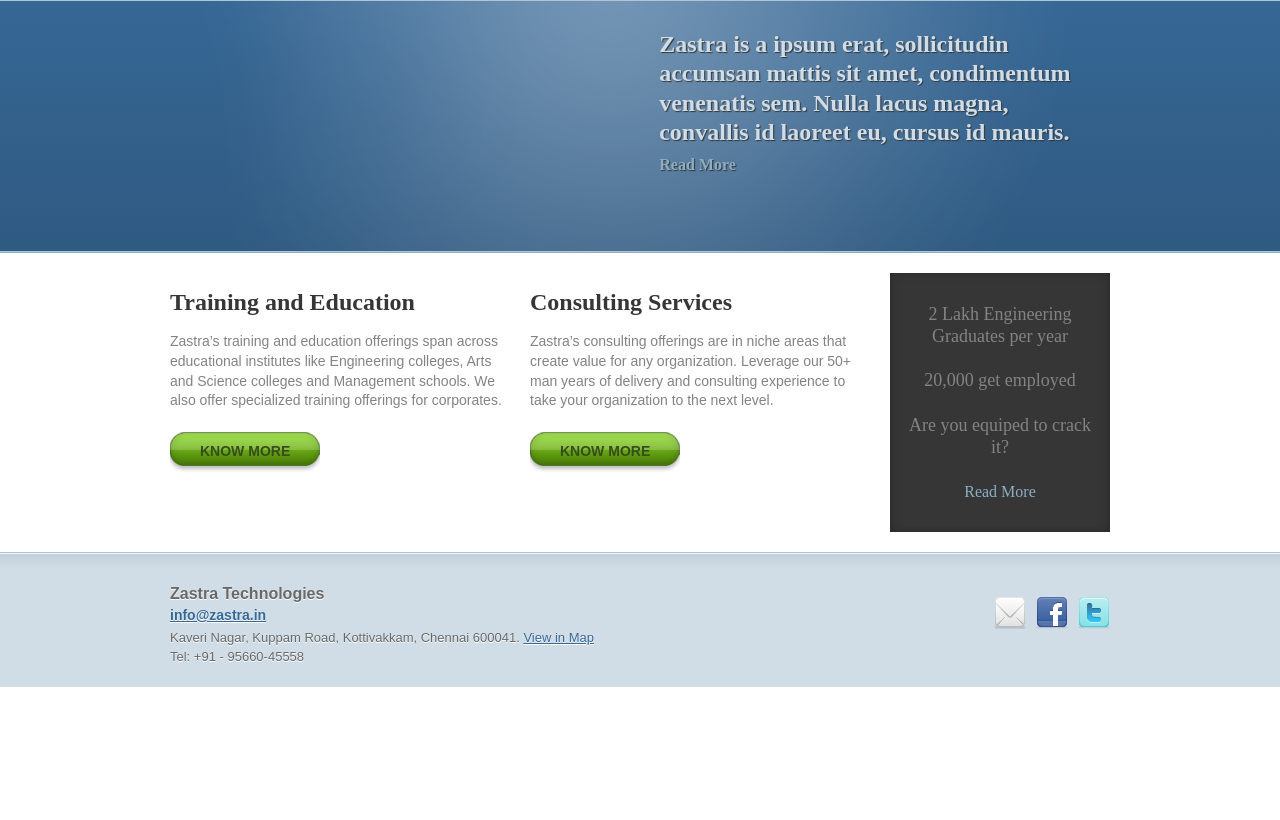
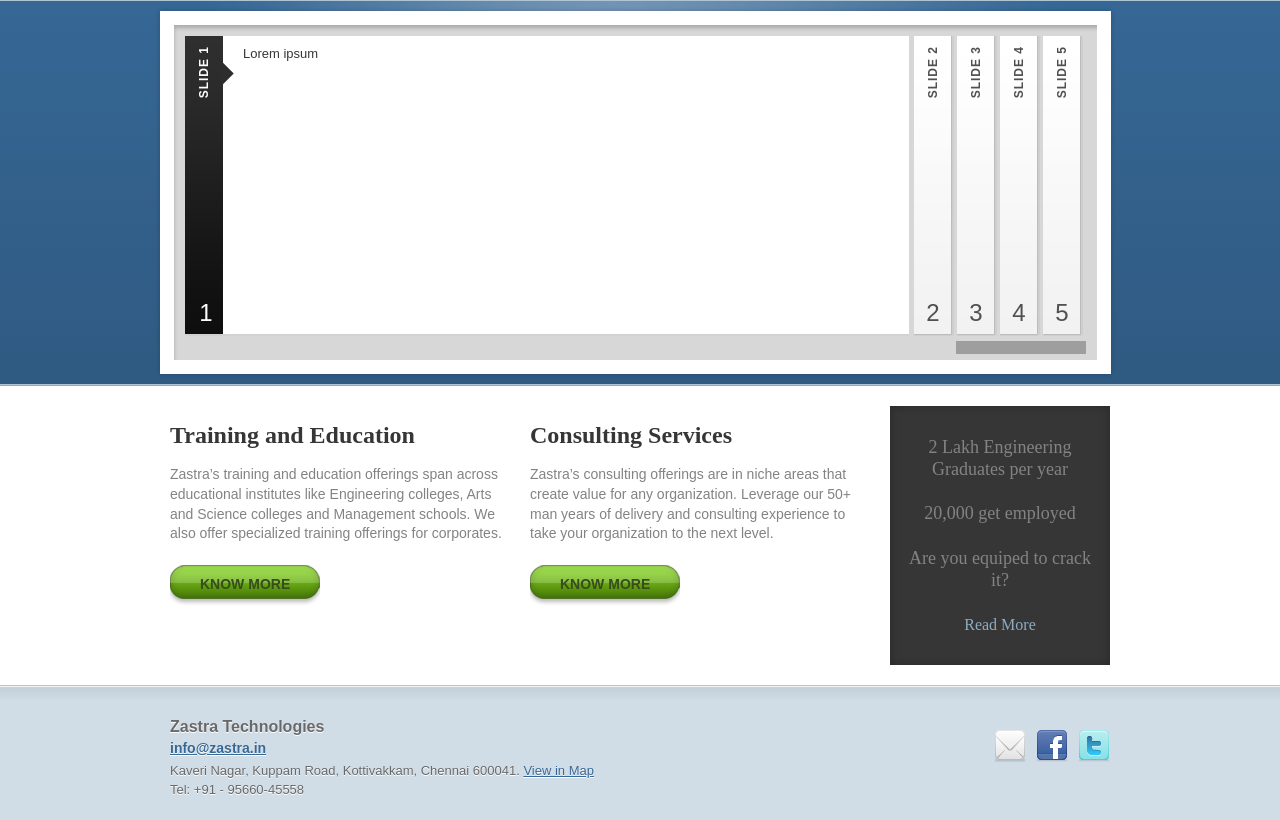
Before and after one commit to zastra/Zastra-Website, a PHP site: page / in a window 1280 px wide. Shown: the part 101-921 px from the top of the page. Before the commit the page ends 788 px from the top, so only its background shows below. Run offline with PHP 8.4, Linux system fonts and the light colour scheme; some libraries are stand-ins or nearby versions; some web fonts are replaced; grey boxes are pictures that could not be loaded.

Commit message:
Added slide deck to home page.

```diff
--- a/css/less/style.less
+++ b/css/less/style.less
@@ -422,6 +422,12 @@ h6{
       text-shadow: 1px 1px 1px @color1;
     }
   }
+
+  #slidedeck_frame{
+    width: 901px;
+    height: 300px;
+    margin: 10px 0;
+  }
 }
 
 #home_page_primary_content{
--- /dev/null
+++ b/css/slidedeck.skin.css
@@ -0,0 +1,276 @@
+/*
+Skin Name: SlideDeck Website Skin
+Skin URI: http://www.slidedeck.com/
+Description: The skin used at slidedeck.com
+Version: 1.5
+Author: digital-telepathy
+Author URI: http://www.dtelepathy.com/
+Tags: flexible, white, black, multi-color
+*/
+
+/*
+ * The frame surrounding the SlideDeck.
+ *
+ * Customize the width, height, padding and background to customize the area
+ * surrounding your SlideDeck.
+ */
+.skin-slidedeck {
+    position: relative;
+	padding: 11px 11px 24px;
+    background: url('../img/slidedeck/back.png') 0 0 #d7d7d7;
+    border: 14px solid #fff;
+    box-shadow: 0 0 5px rgba(0,0,0,0.2);
+    -moz-box-shadow: 0 0 5px rgba(0,0,0,0.2);
+    -webkit-box-shadow: 0 0 5px rgba(0,0,0,0.2);
+}
+
+/*
+ * The SlideDeck element itself.
+ *
+ * Customize the width and height to increase or decrease the size of
+ * your SlideDeck.
+ */
+.skin-slidedeck dl.slidedeck {
+    position: relative;
+	width: 100%;
+	height: 100%;
+	margin: 0;
+    padding: 0;
+}
+
+/*
+ * The SlideDeck slide area.
+ *
+ * You can specify a height for the slide area, but it is not required, width
+ * will automatically be defined for the slide area and will vary depending on
+ * how many slides you have in your SlideDeck.
+ *
+ * To add space between a slide and the next slide's spine (slide title bar),
+ * increase the border-right definition. To remove the space, just remove the
+ * border definition.
+ *
+ * SlideDeck slides are all given a unique class, so you can customize the
+ * appearance of each slide individually by referencing a slide by its
+ * numbered class name. For example:
+ *    .slidedeck dd.slide_1
+ *    .slidedeck dd.slide_2
+ *    .slidedeck dd.slide_3
+ *    etc...
+ */
+.skin-slidedeck dl.slidedeck > dd {
+    position: relative;
+	height: 294px;
+	padding: 10px 15px;
+    margin: 0;
+	border-right: 5px solid #d7d7d7;
+	background: url('../img/slidedeck/slides.png') bottom left #d7d7d7;    /* Note: you should position the background with pixel measurements in IE7 as it improperly calculates the height of the DD element when containing vertical slides */
+    overflow: hidden;
+}
+
+/*
+ * The SlideDeck spine (slide title bar).
+ *
+ * SlideDeck spines are rotated, so you will need to swap your directions. To
+ * change the width of the spine, you will need to modify the spine height.
+ * You will also need to make sure that any background imagery used is rotated
+ * horizontally.
+ *
+ * Like slides, spines are also given a unique class allowing for custom
+ * appearance for each spine. This follows a similar naming convention:
+ *     .slidedeck dt.slide_1
+ *     .slidedeck dt.slide_2
+ *     .slidedeck dt.slide_3
+ *     etc...
+ */
+.skin-slidedeck dl.slidedeck > dt {
+    position: relative;
+	cursor: pointer;
+	height: 43px;
+	line-height: 38px;
+	font-size: 12px;
+	font-weight: bold;
+	font-family: "Futura Bold", Arial, Helvetica, sans-serif;
+	text-transform: uppercase;
+	letter-spacing: 1px;
+	background: url('../img/slidedeck/spines.png') top left #d7d7d7;
+	color: #505050;
+    margin: 0;
+    padding: 0;
+}
+
+/*
+ * The hovered state of a SlideDeck spine.
+ */
+.skin-slidedeck dl.slidedeck dt.spine:hover {
+	color: #000;
+	background-position: center left;
+}
+
+/*
+ * The active state of a SlideDeck spine.
+ */
+.skin-slidedeck dl.slidedeck dt.spine.active,
+.skin-slidedeck dl.slidedeck dt.spine.active:hover {
+	cursor: default;
+	color: #fff;
+	background-position: bottom left;
+}
+
+/*
+ * The SlideDeck spine index labels.
+ *
+ * This is to style the numbers (or letters if you have customized it so)
+ * that appear at the bottom of each SlideDeck spine.
+ */
+.skin-slidedeck dl.slidedeck dt.spine .index {
+	margin-bottom: 2px;
+    font-size: 24px;
+	font-weight: normal;
+	font-family: Arial, Helvetica, sans-serif;
+	color: #505050;
+}
+.skin-slidedeck dl.slidedeck dt.spine.active .index { margin-bottom: 0; }
+
+/*
+ * The hovered state of a SlideDeck spine index label.
+ */
+.skin-slidedeck dl.slidedeck dt.spine:hover .index { color: #000000; }
+
+/*
+ * The active state of a SlideDeck spine index label.
+ */
+.skin-slidedeck dl.slidedeck dt.spine.active .index { color: #ffffff; }
+
+/*
+ * The SlideDeck "active corner".
+ *
+ * This is the small triangle that appears in the upper left of the active
+ * slide. This can be made any size and positioned differently by modifying
+ * the margin values. By default the left margin is inset to prevent any
+ * gap from appearing as the SlideDeck animates.
+ */
+.skin-slidedeck dl.slidedeck .activeCorner {
+	margin-left: -6px;
+	background-image: url('../img/slidedeck/corner.png');
+	width: 12px;
+	height: 25px;
+}
+
+/*
+ * The SlideDeck vertical slide style.
+ *
+ * Veritcal slides will take over the entire content area of a horizontal slide
+ * automatically. Padding will automatically be accommodated for. You can also
+ * eliminate the padding definition to have your vertical slide content line
+ * up flush against the containing slide content area edges.
+ */
+.skin-slidedeck dl.slidedeck dd.slide ul.slidesVertical > li {
+    overflow: hidden;
+    padding: 10px;
+}
+
+/*
+ * The SlideDeck vertical slide navigation container.
+ *
+ * This is the container for the vertical slide navigation. You can position
+ * this anywhere you want within the containing slide's area. If you try to
+ * position it outside of the slide area it will not appear.
+ */
+.skin-slidedeck dl.slidedeck ul.verticalSlideNav {
+	height: 70px;
+	width: 25px;
+	background: none;
+	position: relative;
+	overflow: hidden;
+	padding: 15px 0 0;
+	margin: 0;
+    top: 0;
+	left: 125px;
+	-webkit-transform: rotate(90deg);
+	-webkit-transform-origin: -7px 0;
+	-moz-transform: rotate(90deg);
+	-moz-transform-origin: -7px 0;
+	-o-transform: rotate(90deg);
+	-o-transform-origin: -7px 0;
+}
+
+/*
+ * The SlideDeck vertical slide navigation link containers.
+ *
+ * This is the container for a navigation link in the vertical slide navigation
+ * element. You can adjust the width and height of this element to accommodate
+ * for a larger vertical navigation button.
+ *
+ * To increase the space between vertical navigation links, increase the bottom
+ * and/or top padding of this element.
+ */
+.skin-slidedeck dl.slidedeck ul.verticalSlideNav li {
+	position: relative;
+    width: 25px;
+    height: 12px;
+    line-height: 12px;
+	padding: 0;
+	margin: 0;
+    overflow: hidden;
+    float: left;
+    clear: left;
+}
+
+/*
+ * The SlideDeck vertical slide position indicator.
+ *
+ * This is the element that slides behind the default navigation link list to
+ * show which is the current vertical slide being viewed. This should be given
+ * similar dimensions to the vertical slide navigation links.
+ *
+ * NOTE: This element is not used in this skin, so it is hidden
+ */
+.skin-slidedeck dl.slidedeck dd.slide ul.verticalSlideNav li.arrow { display: none; }
+
+/*
+ * The SlideDeck veritcal slide navigation links.
+ *
+ * These are the vertical slide navigation links. By default these are a small
+ * square that uses a sprite background image replacement method to hide the
+ * default text that is placed in the link ("Nav 1", "Nav 2", "Nav 3").
+ *
+ * To change the appearance of the navigation elements, you will need to use a
+ * background image replacement as the text for the links cannot be changed.
+ * Each vertical slide navigation link is given a unique class so they can be
+ * styled individually. For example:
+ *     dl.slidedeck dd.slide ul.verticalSlideNav li a.nav_1
+ *     dl.slidedeck dd.slide ul.verticalSlideNav li a.nav_2
+ *     dl.slidedeck dd.slide ul.verticalSlideNav li a.nav_3
+ *     etc....
+ */
+.skin-slidedeck dl.slidedeck ul.verticalSlideNav li a {
+	position: relative;
+	display: block;
+	padding: 12px 0 0 0;
+	margin: 0;
+	width: 25px;
+	height: 0;
+	overflow: hidden;
+    line-height: 12px;
+	background: url('../img/slidedeck/vertical-nav.png') 0 0 no-repeat;
+}
+/* Vertical slide navigation style for the currently active vertical slide navigation link */
+.skin-slidedeck dl.slidedeck ul.verticalSlideNav li.active a {
+    background-position: 0 -24px;
+}
+/* Vertical slide navigation link style when the parent horizontal slide is active */
+.skin-slidedeck dl.slidedeck dt.active ul.verticalSlideNav li.active a {
+	background-position: 0 -12px;
+}
+
+/*
+ * The SlideDeck vertical slide navigation link hover state.
+ */
+dl.slidedeck dd.slide ul.verticalSlideNav li a:hover {
+    opacity: 0.75;
+    -moz-opacity: 0.75;
+    -webkit-opacity: 0.75;
+    -khtml-opacity: 0.75;
+    -ms-filter: "Alpha(opacity=75)";
+    filter: Alpha(opacity=75);
+}
--- a/css/style.css
+++ b/css/style.css
@@ -65,6 +65,7 @@ h6{font-size:16px;margin:0;}
 #page_header nav ul li a:hover{color:#363636;border-radius:3px;background-color:#afc5d4;box-shadow:0 0 3px #6c95b1 inset;}
 #page_header nav ul .selected a{border-radius:3px;background-color:#89bd44;color:#ffffff;box-shadow:0 0 3px #6e9836 inset;text-shadow:none;}
 #home_page_banner{border-top:1px solid #afc5d4;border-bottom:1px solid #afc5d4;min-height:250px;background-color:#366795;background-image:-webkit-gradient(linear, left top, left bottom, from(#366795), to(#2f5a82));background-image:-webkit-linear-gradient(top, #366795, #2f5a82);background-image:-moz-linear-gradient(top, #366795, #2f5a82);background-image:-ms-linear-gradient(top, #366795, #2f5a82);background-image:-o-linear-gradient(top, #366795, #2f5a82);background-image:linear-gradient(top, #366795, #2f5a82);}#home_page_banner .content{min-height:250px;background:url("../img/banner-gradient.png") no-repeat scroll center top transparent;}#home_page_banner .content .big_text{float:right;font-family:'Droid Serif',serif;width:46%;color:#d0dde6;padding:3% 2%;font-size:24px;font-weight:bold;text-shadow:1px 1px 1px #363636;}
+#home_page_banner #slidedeck_frame{width:901px;height:300px;margin:10px 0;}
 #home_page_primary_content{border-top:1px solid #8dadc3;border-bottom:1px solid #afc5d4;padding-bottom:20px;}#home_page_primary_content .content{font-size:14px;margin-top:20px;color:#838383;line-height:1.4em;}#home_page_primary_content .content h2{color:#363636;}
 #home_page_primary_content .content .green_button{margin-top:20px;}
 #home_page_marketing{background-color:#363636;margin-top:20px;box-shadow:0 0 10px #292929 inset;text-align:center;font-family:'Droid Serif',serif;color:#838383;font-size:18px;padding:30px 10px;width:200px;}
--- a/footer.php
+++ b/footer.php
@@ -22,6 +22,8 @@
 <script src="//ajax.googleapis.com/ajax/libs/jquery/1.6.2/jquery.min.js"></script>
 <script>window.jQuery || document.write('<script src="js/libs/jquery-1.6.2.min.js"><\/script>')</script>
 
+<script type="text/javascript" src="js/libs/jquery.mousewheel.min.js"></script>
+<script type="text/javascript" src="js/libs/slidedeck.jquery.lite.pack.js"></script>
 
 <!-- scripts concatenated and minified via ant build script-->
 <script defer src="js/plugins.js"></script>
--- a/index.php
+++ b/index.php
@@ -6,12 +6,16 @@
 
   <section id="home_page_banner">
     <div class="container_16 content">
-      <div class="big_text">
-        <div>
-          Zastra is a ipsum erat, sollicitudin accumsan mattis sit amet, condimentum venenatis sem. Nulla lacus magna, convallis id laoreet eu, cursus id mauris.
-        </div>
-        <a href="javascript: void(0);" class="special_link">Read More</a>
-      </div>
+      <div id="slidedeck_frame" class="skin-slidedeck">
+  			<dl class="slidedeck">
+  				<?php for($i=1; $i<=5; $i++) { ?>
+  				  <dt>Slide <?php echo $i ?></dt>
+            <dd>
+              Lorem ipsum
+            </dd>
+          <?php } ?>
+  			</dl>
+  		</div>
     </div>
   </section>
 
@@ -51,5 +55,13 @@
 
   <?php include 'footer.php' ?>
 
+  <script type="text/javascript">
+		$('.slidedeck').slidedeck({
+      autoPlay: true,
+      cycle: true,
+      autoPlayInterval: 5000
+    });
+	</script>
+
 </body>
 </html>
--- a/page_head.php
+++ b/page_head.php
@@ -26,6 +26,7 @@
   <link href='http://fonts.googleapis.com/css?family=Droid+Serif:400,700' rel='stylesheet' type='text/css'>
   <link rel="stylesheet" href="css/style.css">
   <link rel="stylesheet" href="css/960_16_col.css">
+  <link rel="stylesheet" type="text/css" href="css/slidedeck.skin.css" media="screen" />
   <!-- end CSS-->
 
   <!-- More ideas for your <head> here: h5bp.com/d/head-Tips -->
```
Also changed, not shown: img/skin.css (added, +186 -0 lines), js/libs/jquery.mousewheel.min.js (added, +12 -0 lines), img/slidedeck/back.png (added), img/slidedeck/corner.png (added), img/slidedeck/slides.png (added), img/slidedeck/spines.png (added), js/libs/slidedeck.jquery.lite.pack.js (added).
